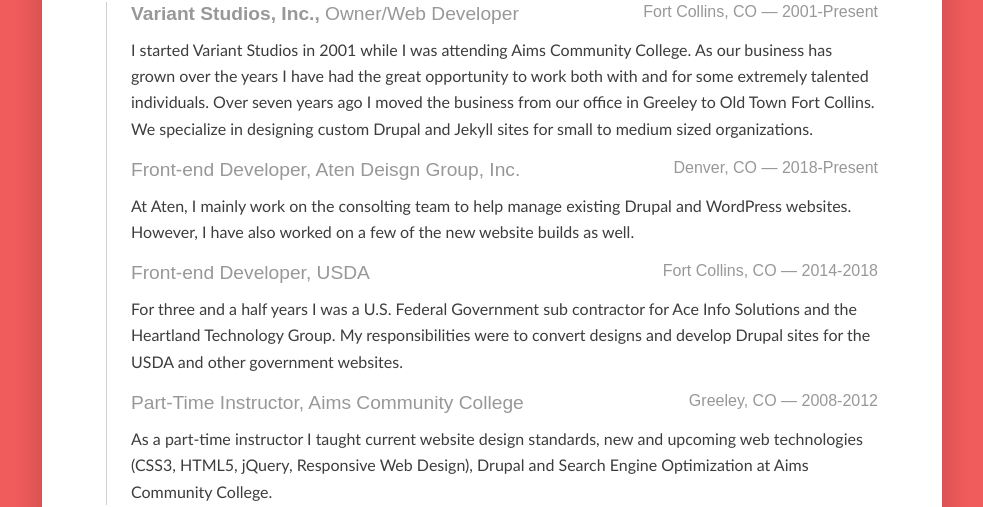
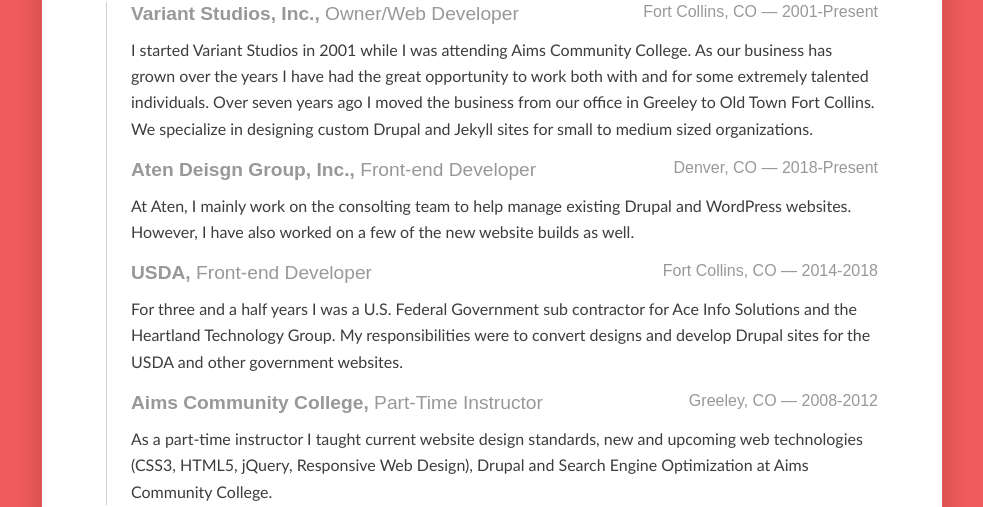
Before and after one commit to brentrobbins/brentrobbins.net, a Jekyll site: the page built from index.html, in a window 1280 px wide. Shown: the part 393-900 px from the top of the page, without its empty margins (148-1131 px from the left). Built offline with Jekyll 4.4.1, drawn with Linux system fonts in a browser that asks for light colours; cached includes are drawn as plain includes; some web fonts are replaced.

```diff
--- a/_layouts/front.html
+++ b/_layouts/front.html
@@ -51,18 +51,18 @@ body_class: front
             moved the business from our office in Greeley to Old Town Fort Collins. We specialize in designing custom Drupal and Jekyll sites for small to medium sized organizations.
         </p>
 
-         <h4>Front-end Developer, Aten Deisgn Group, Inc.
+         <h4><strong>Aten Deisgn Group, Inc.,</strong> Front-end Developer
             <span class="small">Denver, CO — 2018-Present</span>
         </h4>
         <p>At Aten, I mainly work on the consolting team to help manage existing Drupal and WordPress websites. However, I have also worked on a few of the new website builds as well.</p>
 
-        <h4>Front-end Developer, USDA
+        <h4><strong>USDA,</strong> Front-end Developer
             <span class="small">Fort Collins, CO — 2014-2018</span>
         </h4>
         <p>For three and a half years I was a U.S. Federal Government sub contractor for Ace Info Solutions and the Heartland Technology Group. My responsibilities were to convert designs and develop Drupal sites for the USDA and other government websites.</p>
 
 
-        <h4>Part-Time Instructor, Aims Community College
+        <h4><strong>Aims Community College,</strong> Part-Time Instructor
             <span class="small">Greeley, CO — 2008-2012</span>
         </h4>
         <p>As a part-time instructor I taught current website design standards, new and upcoming web technologies (CSS3, HTML5, jQuery, Responsive Web Design), Drupal and Search Engine Optimization at Aims Community College.</p>
```
